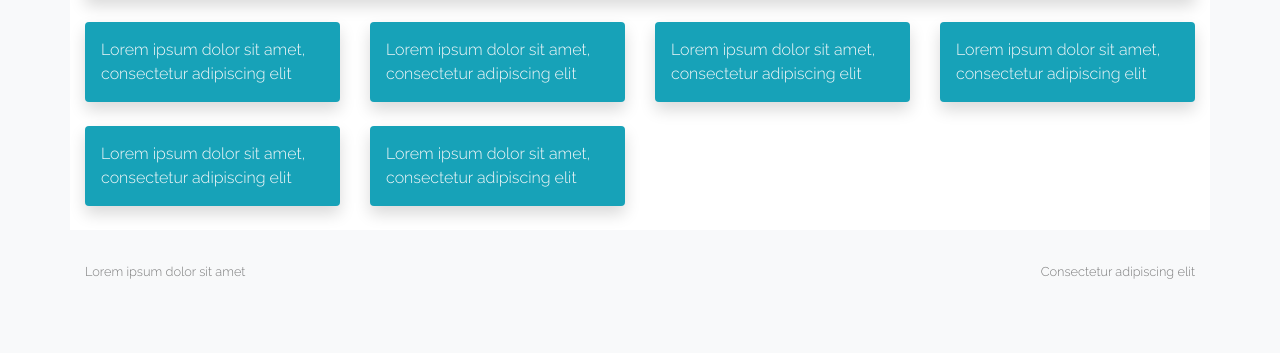
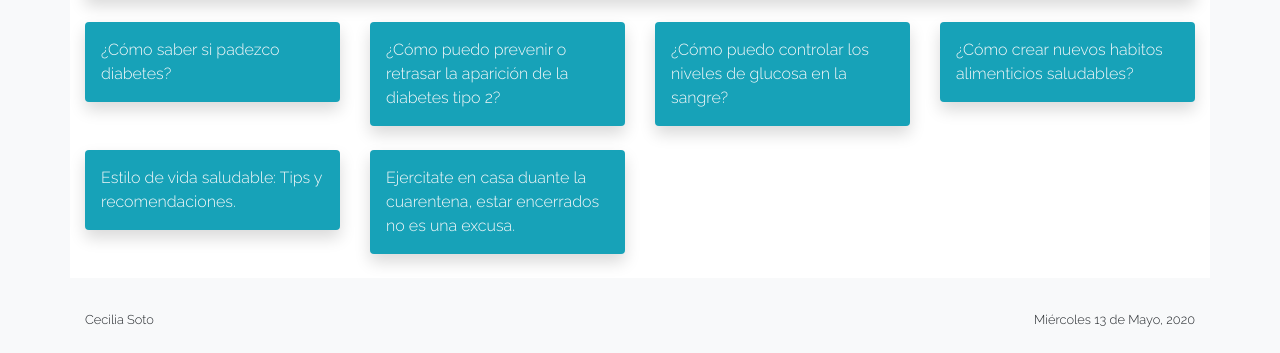
Before and after one commit to cecysoto/clase-10, a plain HTML site: page index.html in a window 1280 px wide. Shown: the part 1319-1672 px from the top of the page. Before the commit the page ends 1624 px from the top, so only its background shows below. Drawn offline with nearby package versions, Linux system fonts and the light colour scheme.

Commit message:
Update index.html

```diff
--- a/index.html
+++ b/index.html
@@ -59,9 +59,9 @@
                 </div>
             </section>
             <footer class="col-12 py-2 mt-4">
-                <small class="text-black-50 d-flex justify-content-between align-items-center">
-                    <span>Lorem ipsum dolor sit amet</span>
-                    <span>Consectetur adipiscing elit</span>
+                <small class="text-info-50 d-flex justify-content-between align-items-center">
+                    <span>Cecilia Soto</span>
+                    <span>Miércoles 13 de Mayo, 2020</span>
                 </small>
             </footer>
         </div>
@@ -69,7 +69,7 @@
     <!-- jQuery -->
     <script src="https://code.jquery.com/jquery-3.5.1.min.js" integrity="sha256-9/aliU8dGd2tb6OSsuzixeV4y/faTqgFtohetphbbj0=" crossorigin="anonymous"></script>
     <script>
-        var texto = ["Lorem ipsum dolor sit amet, consectetur adipiscing elit", "Lorem ipsum dolor sit amet, consectetur adipiscing elit", "Lorem ipsum dolor sit amet, consectetur adipiscing elit", "Lorem ipsum dolor sit amet, consectetur adipiscing elit", "Lorem ipsum dolor sit amet, consectetur adipiscing elit", "Lorem ipsum dolor sit amet, consectetur adipiscing elit"];
+        var texto = ["¿Cómo saber si padezco diabetes?", "¿Cómo puedo prevenir o retrasar la aparición de la diabetes tipo 2?", "¿Cómo puedo controlar los niveles de glucosa en la sangre?", "¿Cómo crear nuevos habitos alimenticios saludables?", "Estilo de vida saludable: Tips y recomendaciones.", "Ejercitate en casa duante la cuarentena, estar encerrados no es una excusa."];
         // Referencias para lo que sigue https://api.jquery.com/jquery.each/ ({ https://api.jquery.com/append/ })
         $.each( texto, function( i, frase ) {
             $("#articulos").append("<div class='col-12 col-sm-12 col-md-6 col-lg-4 col-xl-3 mb-4'><article class='bg-info text-light p-3 shadow rounded'>"+frase+"</article></div>");
```
